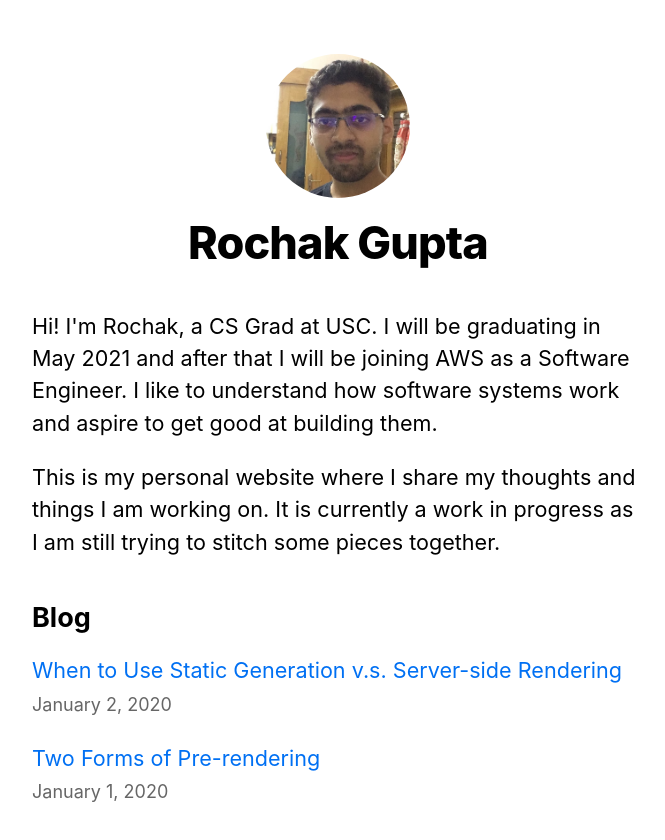
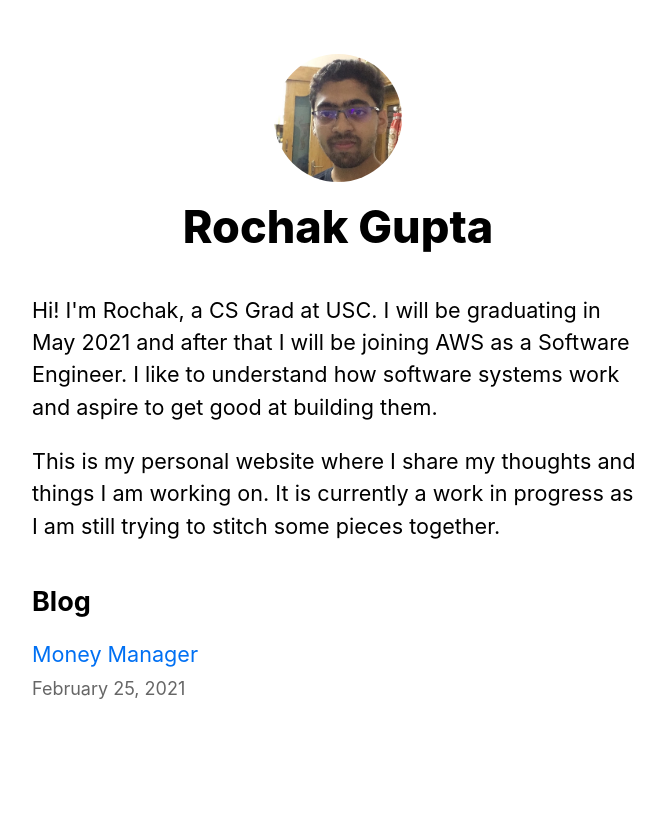
Before and after one commit to rochakgupta/nextjs-blog, a Next.js app: page / in a window 1280 px wide. Shown: the top 840 px of the page, without its empty margins (302-967 px from the left). After the commit the page ends 811 px from the top, so only its background shows below. Built offline with nearby package versions, Linux system fonts and the light colour scheme.

Commit message:
Add blog post

```diff
--- a/components/layout.tsx
+++ b/components/layout.tsx
@@ -21,12 +21,6 @@ const Layout = ({
 				name="description"
 				content="Rochak Gupta's Personal Website"
 			/>
-			<meta
-				property="og:image"
-				content={`https://og-image.vercel.app/${encodeURI(
-					siteTitle
-				)}.png?theme=light&md=0&fontSize=75px&images=https%3A%2F%2Fassets.vercel.com%2Fimage%2Fupload%2Ffront%2Fassets%2Fdesign%2Fnextjs-black-logo.svg`}
-			/>
 			<meta name="og:title" content={siteTitle} />
 			<meta name="twitter:card" content="summary_large_image" />
 		</Head>
@@ -37,8 +31,8 @@ const Layout = ({
 						priority
 						src="/images/profile.jpg"
 						className={utilStyles.borderCircle}
-						height={144}
-						width={144}
+						height={128}
+						width={128}
 						alt={name}
 					/>
 					<h1 className={utilStyles.heading2Xl}>{name}</h1>
--- /dev/null
+++ b/posts/money-manager.md
@@ -0,0 +1,29 @@
+---
+title: "Money Manager"
+date: "2021-02-25"
+---
+
+I have been keeping track of my money via a third party service for close to four years now. When I started, I was but a fledgling who did not care much about security and what information should be tracked along with transactions. So, I went all in and tracked everything with as much detail as possible. Over time, I started analyzing the problems with the service as well as the features I wished it had.
+
+### Problems
+
+- The service was a web application and a mobile app. I got tired of clicking buttons and typing too much.
+- The service was very bare bones and offered limited flexibility in linking different expenses. I often want to link spread out transactions as if they were all part of something big.
+- The metadata that I could associate with every transaction was very basic - _date, location, text, hastags_. To be specific, different kinds of transactions demand additional and different metadata but because this construction was in my mind, the service couldn't do anything for me. I tried to solve this problem by coming up with a keyword based language that I would have to keep consistent across same type of transactions. It was not a good experience, but it worked.
+- Related to the above problem was the problem of aggregating transactions not just by their basic metadata, but by their additional metadata that differed significantly. For example, there were many occasions when someone else paid for my share of a meal or shopping. I tracked additional information about these transactions using the keyword based language. The service allowed filtering on metadata text, so I use simple text matching to find how much I owe somebody. This was painful because I am not a linguist and my made up language was not good. I would have preferred to fill in these additional metadata fields rather than typing them completely.
+
+### Solution
+
+After years of following this laborious process and dealing with a lack of features I longed for, I have now decided to build a solution of my own. It would allow me to focus on features I care about and also allow others to extend it however they see fit. It will be open sourced. Unlike majority of these third party services, it won't start as a platform where users can just sign up and start managing their expenses. This is because I believe that any data that **you** are not managing is effectively open to selling and stealing. Also, it is not good to have your transaction data live on someone else's computer.
+
+The solution would thus be something that the users can self host on their servers. As you might have guessed, it would first cater to people who are familiar with computers. It would start as an extensive CLI first because CLI is the most bare bones interface that can be designed and integrated with anything. To be specific, the CLI will just be a wrapper on the core business logic, allowing users to input data and query aggregations. The CLI would also allow the users to spin up a server which will expose an API that they can consume in their own services to analyze or build something on top of.
+
+Because I am familiar with frontend development, I also aim to build a frontend which not so computer savvy people can use to do whatever CLI could have done for them. The frontend would be customizable so that the users don't feel obligated to use what is provided to them. The CLI and the frontend would, in time, provide users to parse information from their content to auto detect transaction type and fill in the related metadata in a structured way.
+
+### Tech
+
+As for the tech stack, I am planning to use either **Python** or **Go** for the CLI. **Go** has better concurrency support, so I am inclining towards it. For the frontend, I will use **React** because I have a lot of experience in it and it also has a great set of third party visualization and grid libraries.
+
+### Conclusion
+
+Do note that I came up with this idea today over breakfast and nothing is set in stone. I did a little bit of research over the afternoon to check out any existing solutions. I found some CLI only solutions, but they did not have the features that I envision my solution to have. So, right now, this project has my full attention and I will start working on it after I am done with my midterms. Keep an eye out for my subsequent posts. I plan on discussing about the challenges I face as well as the changes I am making to this website.
--- a/posts/pre-rendering.md
+++ /dev/null
@@ -1,11 +0,0 @@
----
-title: "Two Forms of Pre-rendering"
-date: "2020-01-01"
----
-
-Next.js has two forms of pre-rendering: **Static Generation** and **Server-side Rendering**. The difference is in **when** it generates the HTML for a page.
-
-- **Static Generation** is the pre-rendering method that generates the HTML at **build time**. The pre-rendered HTML is then _reused_ on each request.
-- **Server-side Rendering** is the pre-rendering method that generates the HTML on **each request**.
-
-Importantly, Next.js lets you **choose** which pre-rendering form to use for each page. You can create a "hybrid" Next.js app by using Static Generation for most pages and using Server-side Rendering for others.
--- a/posts/ssg-ssr.md
+++ /dev/null
@@ -1,19 +0,0 @@
----
-title: "When to Use Static Generation v.s. Server-side Rendering"
-date: "2020-01-02"
----
-
-We recommend using **Static Generation** (with and without data) whenever possible because your page can be built once and served by CDN, which makes it much faster than having a server render the page on every request.
-
-You can use Static Generation for many types of pages, including:
-
-- Marketing pages
-- Blog posts
-- E-commerce product listings
-- Help and documentation
-
-You should ask yourself: "Can I pre-render this page **ahead** of a user's request?" If the answer is yes, then you should choose Static Generation.
-
-On the other hand, Static Generation is **not** a good idea if you cannot pre-render a page ahead of a user's request. Maybe your page shows frequently updated data, and the page content changes on every request.
-
-In that case, you can use **Server-Side Rendering**. It will be slower, but the pre-rendered page will always be up-to-date. Or you can skip pre-rendering and use client-side JavaScript to populate data.
--- a/styles/utils.module.css
+++ b/styles/utils.module.css
@@ -2,7 +2,6 @@
   font-size: 2.5rem;
   line-height: 1.2;
   font-weight: 800;
-  letter-spacing: -0.05rem;
   margin: 1rem 0;
 }
 
@@ -10,7 +9,6 @@
   font-size: 2rem;
   line-height: 1.3;
   font-weight: 800;
-  letter-spacing: -0.05rem;
   margin: 1rem 0;
 }
 
```
Also changed, not shown: public/vercel.svg (deleted), 1 other file (tests, documents, lock files or other folders).
